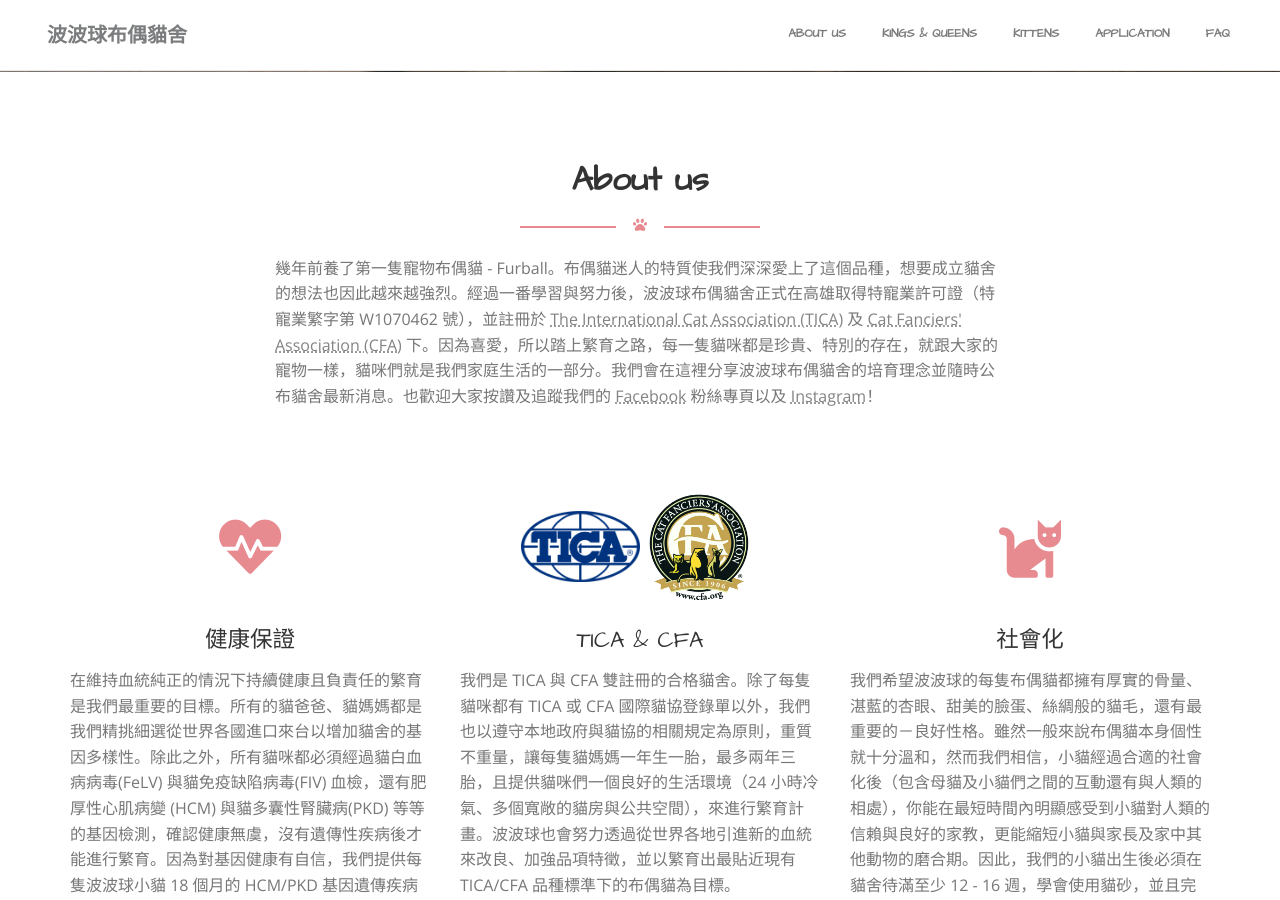
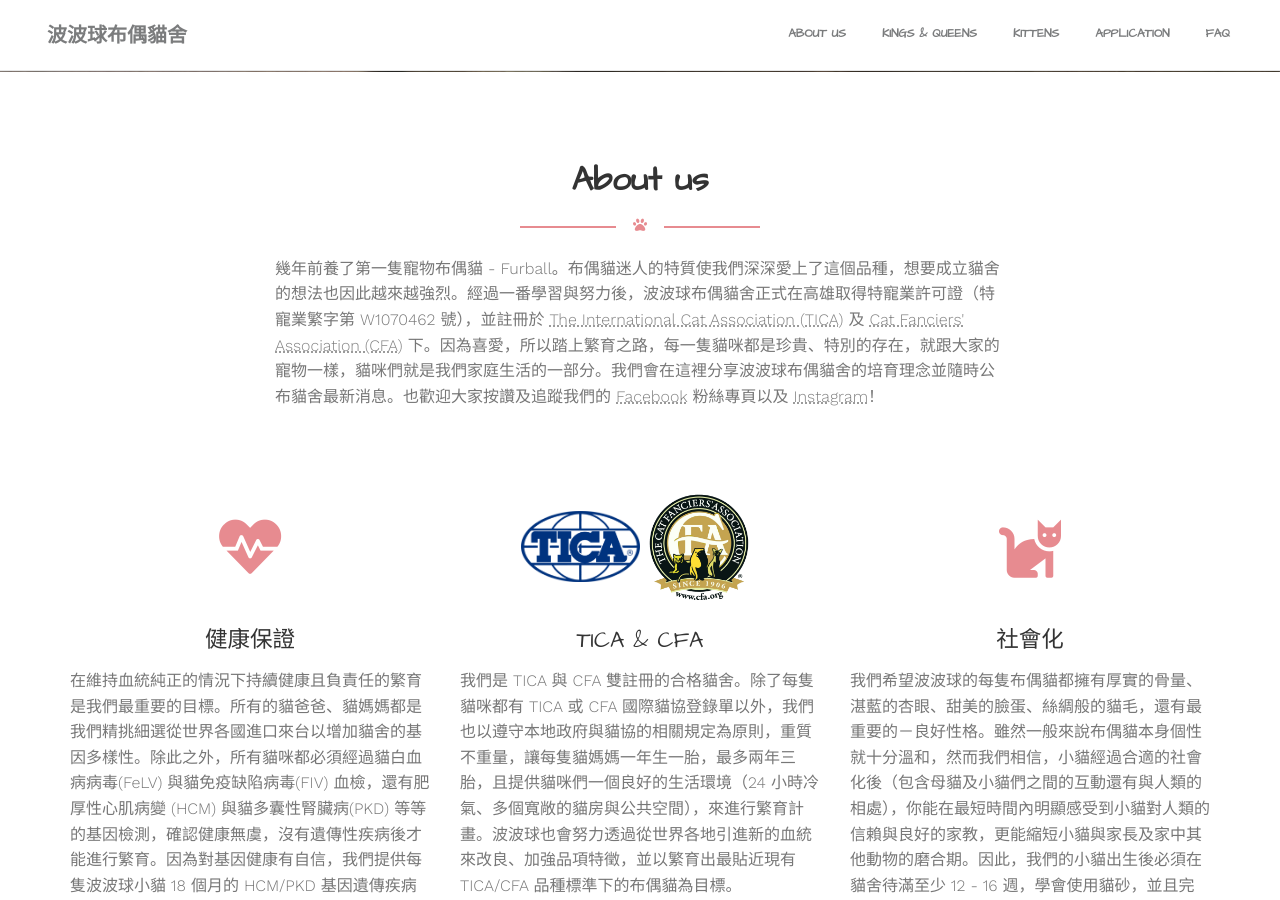
Before and after one commit to furballizeragdolls/furballizeragdolls.github.io, a Jekyll site: the page built from index.html, in a window 1280 px wide and 900 px high, scrolled down 828 px. Built offline with Jekyll 4.4.1, drawn with Linux system fonts in a browser that asks for light colours; nearby versions of some CDN libraries; some web fonts are replaced; comment, search, counter and statistics services are not loaded.

Commit message:
Update style

```diff
--- a/_layouts/default.html
+++ b/_layouts/default.html
@@ -31,7 +31,7 @@
     <link href="/assets/vendors/gaia/css/bootstrap.css" rel="stylesheet" />
     <link href="/assets/vendors/gaia/css/gaia.css" rel="stylesheet"/>
 
-    <link href="https://fonts.googleapis.com/css?family=Architects+Daughter|Lato:300|Open+Sans:300" rel="stylesheet">
+    <link href="https://fonts.googleapis.com/css?family=Architects+Daughter|Work+Sans:300" rel="stylesheet">
     <link href="/assets/vendors/gaia/css/fonts/pe-icon-7-stroke.css" rel="stylesheet">
     <link href="/assets/css/main.css" rel="stylesheet">
 </head>
--- a/assets/sass/main.scss
+++ b/assets/sass/main.scss
@@ -70,7 +70,7 @@
       li {
         color: rgb(78, 78, 78);
         text-align: left;
-        font-size: 0.95em;
+        font-size: 0.85em;
         font-weight: 500;
       }
     }
--- a/assets/sass/partials/_variables.scss
+++ b/assets/sass/partials/_variables.scss
@@ -1,6 +1,6 @@
 $default-color: #e78b90 !default;
 $default-font-family: "cwTeXYen", "Architects Daughter", "cursive", "Poppins", "Helvetica Neue", "Helvetica", "Arial", "sans-serif" !default;
-$default-body-font-family: "cwTeXYen", "Open Sans", "cursive", "Poppins", "Helvetica Neue", "Helvetica", "Arial", "sans-serif" !default;
+$default-body-font-family: "cwTeXYen", "Work Sans", "cursive", "Poppins", "Helvetica Neue", "Helvetica", "Arial", "sans-serif" !default;
 
 $female-color: #e78b90 !default;
 $male-color: rgb(50, 126, 197) !default;
```
Also changed, not shown: assets/css/main.css.
